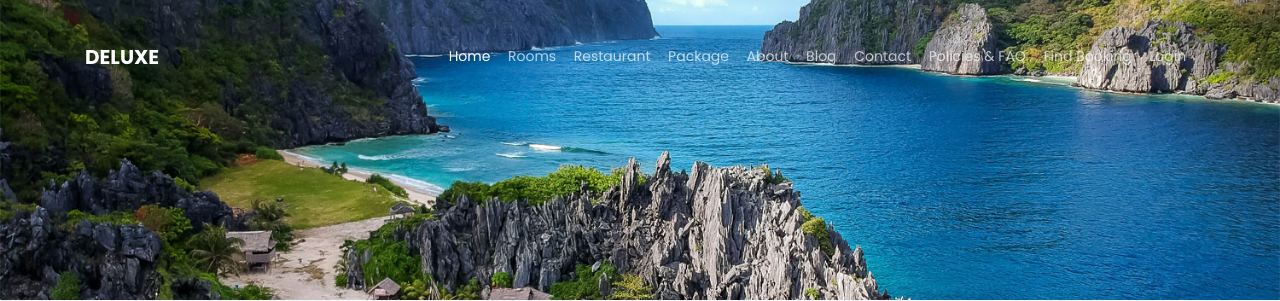
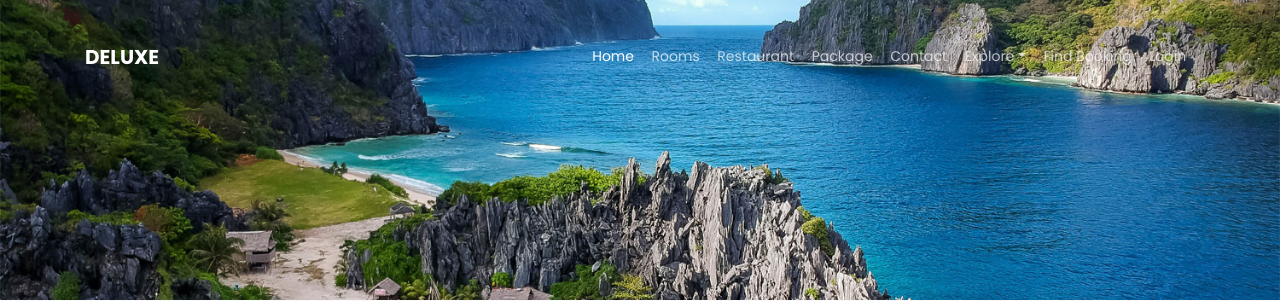
Before and after one commit to MdTanzil/Hotel-Booking-app-Django, a Django app: page /blog/ in a window 1280 px wide. Shown: the top 301 px of the page. Run offline with Django 4.2, Linux system fonts and the light colour scheme; data that the repository does not hold is empty; some libraries are stand-ins or nearby versions; some web fonts are replaced.

Commit message:
Move secondary pages into navbar dropdowns and fix Events page design

```diff
--- a/hotelbooking/templates/hotelbooking/hero.html
+++ b/hotelbooking/templates/hotelbooking/hero.html
@@ -7,7 +7,7 @@
         <div class="text">
           <p class="breadcrumbs mb-2">
             <span class="mr-2"><a href="{% url 'hotelbooking:home' %}">Home</a></span>
-            <span>About</span>
+            <span>{{ pagename }}</span>
           </p>
           <h1 class="mb-4 bread">{{ pagename }}</h1>
         </div>
--- a/templates/base.html
+++ b/templates/base.html
@@ -55,6 +55,27 @@
           width: auto;
         }
       }
+      /* Navbar dropdowns (Explore / account): clean white menu with a soft shadow. */
+      .ftco-navbar-light .dropdown-menu {
+        border: none;
+        border-radius: 0;
+        box-shadow: 0 4px 16px rgba(0, 0, 0, 0.15);
+      }
+      .ftco-navbar-light .dropdown-item {
+        font-size: 14px;
+        padding: 0.5rem 1.25rem;
+      }
+      .ftco-navbar-light .dropdown-item:hover,
+      .ftco-navbar-light .dropdown-item:focus {
+        background: #f8f5ef;
+        color: #8d703b;
+      }
+      /* The heading-section h2 carries a decorative double underline hanging
+         15-19px below it; give it room so it never strikes through the
+         paragraph that follows (it did on the Events page). */
+      .heading-section h2 {
+        margin-bottom: 28px;
+      }
     </style>
   </head>
   <body>
--- a/templates/navbar.html
+++ b/templates/navbar.html
@@ -10,18 +10,29 @@
 	          <li class="nav-item"><a href="{% url 'hotelbooking:rooms' %}" class="nav-link">Rooms</a></li>
 	          <li class="nav-item"><a href="{% url 'hotelbooking:restaurants_home' %}" class="nav-link">Restaurant</a></li>
 	          <li class="nav-item"><a href="{% url 'hotelbooking:packages' %}" class="nav-link">Package</a></li>
-	          <li class="nav-item"><a href="{% url 'hotelbooking:about-us' %}" class="nav-link">About</a></li>
-	          <li class="nav-item"><a href="{% url 'hotelbooking:blog' %}" class="nav-link">Blog</a></li>
 	          <li class="nav-item"><a href="{% url 'hotelbooking:contact-us' %}" class="nav-link">Contact</a></li>
-	          <li class="nav-item"><a href="{% url 'hotelbooking:policies-faq' %}" class="nav-link">Policies &amp; FAQ</a></li>
+	          <li class="nav-item dropdown">
+	            <a class="nav-link dropdown-toggle" href="#" id="exploreDropdown" role="button" data-toggle="dropdown" aria-haspopup="true" aria-expanded="false">Explore</a>
+	            <div class="dropdown-menu" aria-labelledby="exploreDropdown">
+	              <a class="dropdown-item" href="{% url 'hotelbooking:about-us' %}">About</a>
+	              <a class="dropdown-item" href="{% url 'hotelbooking:blog' %}">Blog</a>
+	              <a class="dropdown-item" href="{% url 'hotelbooking:events' %}">Events</a>
+	              <a class="dropdown-item" href="{% url 'hotelbooking:whats-included' %}">What's Included</a>
+	              <a class="dropdown-item" href="{% url 'hotelbooking:policies-faq' %}">Policies &amp; FAQ</a>
+	            </div>
+	          </li>
 	          <li class="nav-item"><a href="{% url 'hotelbooking:find-booking' %}" class="nav-link">Find Booking</a></li>
 			  {% if user.is_authenticated %}
-	          <li class="nav-item"><a href="{% url 'hotelbooking:my-bookings' %}" class="nav-link">My Bookings</a></li>
-	          {% if user.is_staff %}
-	          <li class="nav-item"><a href="{% url 'admin:index' %}" class="nav-link">Admin Panel</a></li>
-	          {% endif %}
-	          <li class="nav-item" style="display: flex; justify-content: center; align-items: center;"> Hello, {{ user.username }}!<a href="{% url 'account_logout' %}" class="nav-link">Logout</a></li>
-
+	          <li class="nav-item dropdown">
+	            <a class="nav-link dropdown-toggle" href="#" id="accountDropdown" role="button" data-toggle="dropdown" aria-haspopup="true" aria-expanded="false">Hello, {{ user.username }}!</a>
+	            <div class="dropdown-menu dropdown-menu-right" aria-labelledby="accountDropdown">
+	              <a class="dropdown-item" href="{% url 'hotelbooking:my-bookings' %}">My Bookings</a>
+	              {% if user.is_staff %}
+	              <a class="dropdown-item" href="{% url 'admin:index' %}">Admin Panel</a>
+	              {% endif %}
+	              <a class="dropdown-item" href="{% url 'account_logout' %}">Logout</a>
+	            </div>
+	          </li>
 			{% else %}
 			<li class="nav-item"><a href="{% url 'account_login' %}" class="nav-link">Login</a></li>
 			{% endif %}
```
